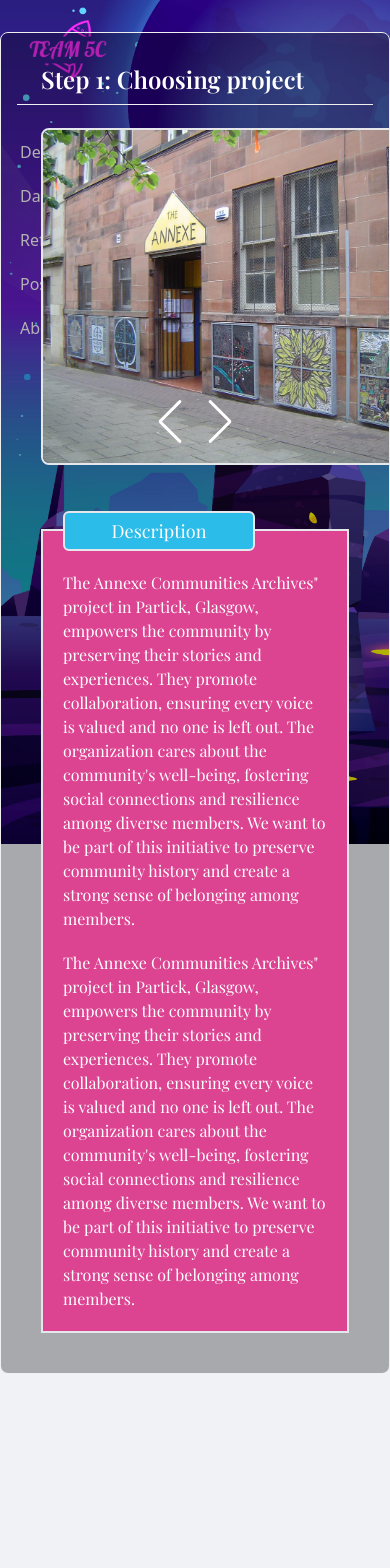
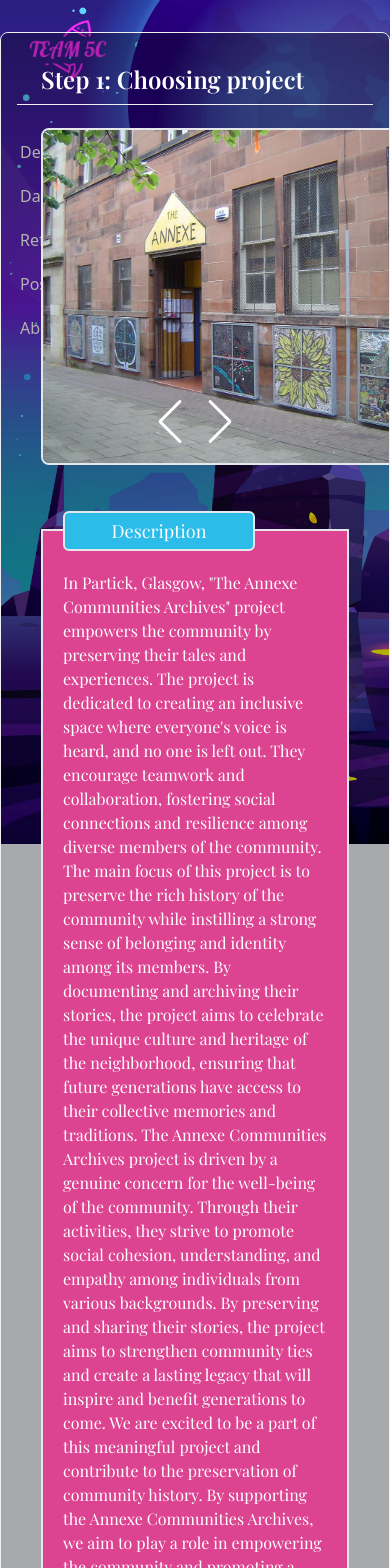
Before and after one commit to Insaneboy9/oip-app, a React (Create React App) app: page /home in a window 390 px wide. Shown: the top 1568 px of the page. Built offline with nearby package versions, Linux system fonts and the light colour scheme.

Commit message:
updated home

```diff
--- a/src/pages/home.js
+++ b/src/pages/home.js
@@ -13,6 +13,7 @@
 import Progress4 from "./progress/progress4";
 import FinalProduct from "./progress/finalProduct";
 import Navbar from "../components/Navbar";
+import Progress5 from "./progress/progress5";
 
 const Home = () => {
   SwiperCore.use([Navigation, Pagination]);
@@ -60,6 +61,9 @@
               <Progress4 />
             </SwiperSlide>
             <SwiperSlide>
+              <Progress5 />
+            </SwiperSlide>
+            <SwiperSlide>
               <FinalProduct />
             </SwiperSlide>
           </Swiper>
--- a/src/pages/progress/progress1.js
+++ b/src/pages/progress/progress1.js
@@ -29,24 +29,28 @@
             Description
           </div>
           <p className="mt-5 font-playfair text-base">
-            The Annexe Communities Archives" project in Partick, Glasgow,
-            empowers the community by preserving their stories and experiences.
-            They promote collaboration, ensuring every voice is valued and no
-            one is left out. The organization cares about the community's
-            well-being, fostering social connections and resilience among
-            diverse members. We want to be part of this initiative to preserve
-            community history and create a strong sense of belonging among
-            members.
-          </p>
-          <p className="mt-5 font-playfair text-base">
-            The Annexe Communities Archives" project in Partick, Glasgow,
-            empowers the community by preserving their stories and experiences.
-            They promote collaboration, ensuring every voice is valued and no
-            one is left out. The organization cares about the community's
-            well-being, fostering social connections and resilience among
-            diverse members. We want to be part of this initiative to preserve
-            community history and create a strong sense of belonging among
-            members.
+            In Partick, Glasgow, "The Annexe Communities Archives" project
+            empowers the community by preserving their tales and experiences.
+            The project is dedicated to creating an inclusive space where
+            everyone's voice is heard, and no one is left out. They encourage
+            teamwork and collaboration, fostering social connections and
+            resilience among diverse members of the community. The main focus of
+            this project is to preserve the rich history of the community while
+            instilling a strong sense of belonging and identity among its
+            members. By documenting and archiving their stories, the project
+            aims to celebrate the unique culture and heritage of the
+            neighborhood, ensuring that future generations have access to their
+            collective memories and traditions. The Annexe Communities Archives
+            project is driven by a genuine concern for the well-being of the
+            community. Through their activities, they strive to promote social
+            cohesion, understanding, and empathy among individuals from various
+            backgrounds. By preserving and sharing their stories, the project
+            aims to strengthen community ties and create a lasting legacy that
+            will inspire and benefit generations to come. We are excited to be a
+            part of this meaningful project and contribute to the preservation
+            of community history. By supporting the Annexe Communities Archives,
+            we aim to play a role in empowering the community and promoting a
+            shared sense of pride and belonging for all its members.
           </p>
         </div>
       </Card>
--- a/src/pages/progress/progress3.js
+++ b/src/pages/progress/progress3.js
@@ -29,13 +29,16 @@
             Description
           </div>
           <p className="mt-5 font-playfair text-base">
-            After some consideration, our group decided to combine all three topics of showcasing art pieces, sharing community stories, and documenting events. As from the first meeting we can tell that she is very passionate about all the three topics, and its the combination of all that makes up the essence of the community, from the existing solutions like the outsourced website and mobile apps lacks flexibility and is too separated, which makes it troublesome to install or look at. These issues inspired us to think of a solution that is userfriendly, combines all aspect that is important to Jane.
+            Our group deliberated for a long time before deciding to include the three concerns of exhibiting art, telling community tales, and recording occurrences. She clearly has a great deal of passion for all three subjects, and it is this combination that gives the community its unique character. By contrast, current solutions, such as the outsourced website and mobile apps, are rigid and too disjointed, making them difficult to use or install. These difficulties inspired us to develop a practical solution that takes into account all of Jane's essential requirements.
           </p>
           <p className="mt-5 font-playfair text-base">
-            The team proposes to create a comprehensive website that will feature visually engaging galleries to showcase the artworks, an interactive storytelling platform for community members to share their stories, and a comprehensive events archive to preserve the history of The Annexe's events. The team aims to attract youths and promote community engagement by encouraging active involvement and contributions. They will address the challenge of inclusivity and accessibility by implementing responsive design and interactive tablets/kiosks at The Annexe's location.
+            The team suggests creating a comprehensive website with visually appealing galleries to display the artworks, an interactive platform for community members to share their recollections, and a full events archive to document The Annexe's event history. The group wants to draw young people and encourage community involvement by encouraging active participation and contributions. By implementing responsive design and interactive tablets/kiosks, they will tackle the issue of inclusivity and accessibility at The Annexe. The website will put an emphasis on visually appealing thematic galleries and community-driven content sharing.
           </p>
           <p className="mt-5 font-playfair text-base">
-            The website will prioritize community-driven content sharing and visually appealing galleries organized thematically. In order to foster community involvement, we'll plan a user-generated content feature, allowing visitors to share their own photos, videos, and stories about the murals they encounter. To maintain appropriateness, we'll set up a moderation system to review and approve user submissions. To get this project started, our first step will be reaching out to Jane for feedback on our ideas. Once we have her input, we'll creating a prototype of the web application. In parallel, we'll gather all the content related to the murals and art pieces, including pictures, videos, descriptions, and other relevant information. Our ultimate aim is to create an engaging and accessible platform that showcases the incredible art created by the community and strengthens the sense of belonging and ownership among users.
+            To encourage community participation, we intend to implement a user-generated content option that would allow visitors to upload their own images, films, and stories about the murals they encounter. To ensure appropriateness, we'll implement a moderation system that will examine and approve user submissions.
+          </p>
+          <p className="mt-5 font-playfair text-base">
+            To get this initiative started, we will first reach out to Jane for comment on our ideas. We'll create a web application prototype after we get her feedback. Parallel to that, we'll collect any content linked to the murals and art pieces, such as images, videos, descriptions, and other pertinent information. Our ultimate goal is to build an entertaining and accessible platform that showcases the wonderful work generated by the community while also strengthening users' sense of belonging and ownership.
           </p>
         </div>
       </Card>
--- /dev/null
+++ b/src/pages/progress/progress5.js
@@ -0,0 +1,51 @@
+import React from "react";
+import { Card } from "antd";
+
+const Progress5 = () => {
+  const cardHeaderStyle = { height: "40px", paddingTop: "5px" };
+  const youtubeEmbedLink = "https://www.youtube.com/embed/KWZN9BtufbM";
+
+  return (
+    <div>
+      <Card
+        title={
+          <h3 className="text-white text-2xl font-playfair">
+            Step 5: Usability Testing
+          </h3>
+        }
+        headStyle={cardHeaderStyle}
+        className="bg-black bg-opacity-30 text-white md:h-[70vh] lg:h-[90vh] h-auto md:w-180 p-4
+        overflow-y-scroll scrollbar scrollbar-thumb-scroll  scrollbar-track-transparent scrollbar-track-rounded-lg scrollbar-thumb-rounded-xl scrollbar-w-4"
+      >
+        <div className="w-lg mx-auto mb-16 rounded-lg border-2 overflow-hidden">
+          <iframe
+            width="100%"
+            height="400"
+            src={youtubeEmbedLink}
+            title="Usability Testing"
+            allowFullScreen
+          ></iframe>
+        </div>
+        <div className="w-full bg-red p-5 relative border-2 ">
+          <div className="w-48 h-10 -top-5 text-lg bg-blue border-2 absolute flex items-center justify-center font-playfair rounded-md">
+            Description
+          </div>
+          <p className="mt-5 font-playfair text-base">
+            The results of the usability testing were very encouraging, with external users providing positive feedback and finding the app's navigation process easy. We made a conscious decision to focus on external users because we believe that the staff's familiarity with the app can be easily trained, whereas understanding how external users perceive and engage with the app is crucial to its long-term success.
+          </p>
+          <p className="mt-5 font-playfair text-base">
+            During the video, at 5.40, one of our peers raised a valid issue regarding the font colors, particularly the contrast of text and background. They pointed out that this might pose challenges for some users, making it difficult for them to read and understand the text.
+          </p>
+          <p className="mt-5 font-playfair text-base">
+            To address this concern effectively, we need to carefully reconsider the choice of font colors and background colors, especially for important text elements like event descriptions, art details, and stories. Exploring alternative color options that ensure better visibility and readability for all users, regardless of their visual abilities, will be essential.
+          </p>
+          <p className="mt-5 font-playfair text-base">
+            Overall, while the usability testing feedback was positive, it's crucial that we address the font color issue to create an app that is not only easy to use but also accessible and appealing to a wide range of users. By doing so, we can enhance the overall user experience and ensure the app's success in attracting and retaining users.
+          </p>
+        </div>
+      </Card>
+    </div>
+  );
+};
+
+export default Progress5;
```
Also changed, not shown: src/pages/progress/progress2.js (+10 -4 lines), src/pages/progress/progress4.js (+56 -4 lines), src/assets/step3.png, src/assets/step4.png.
